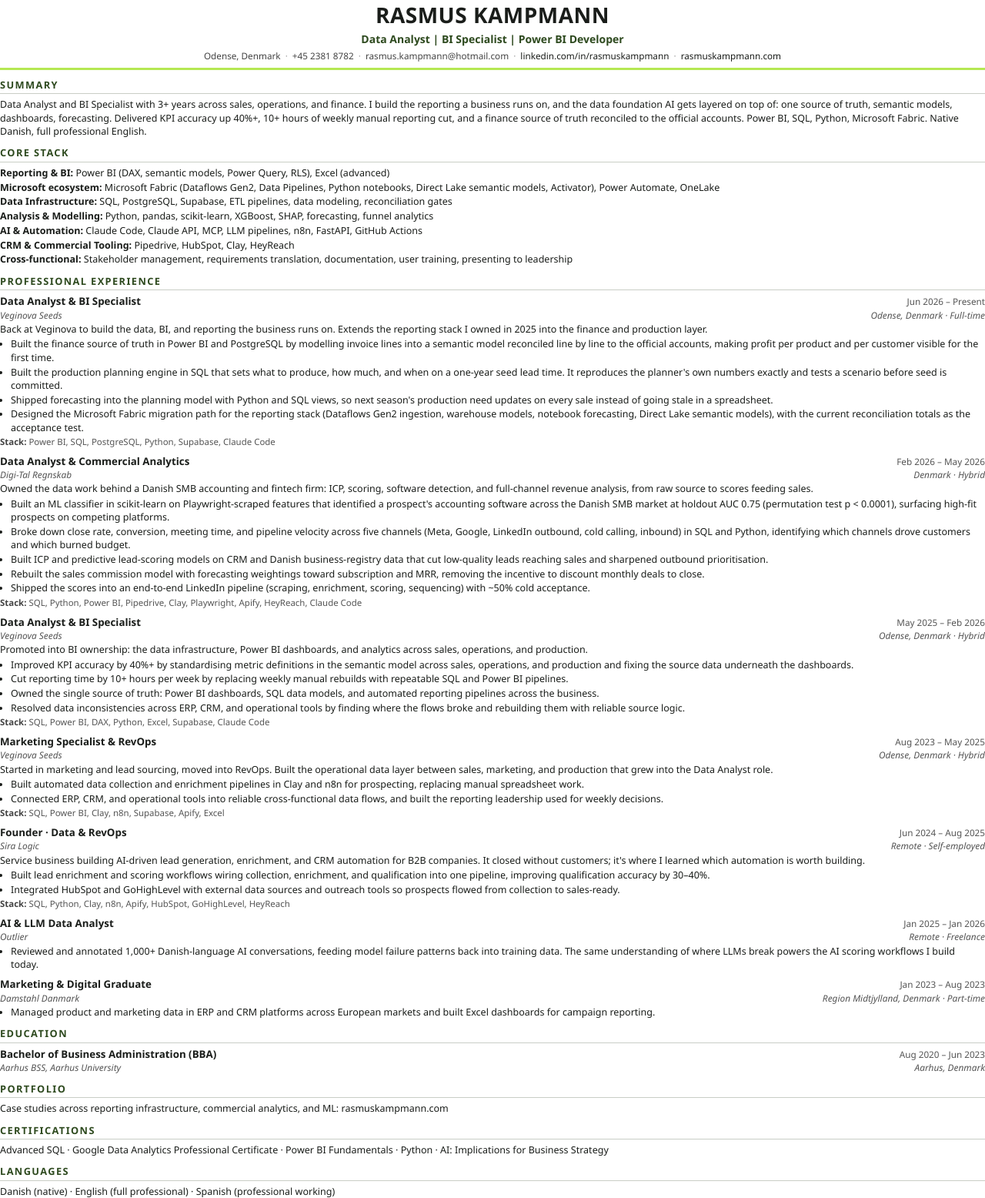
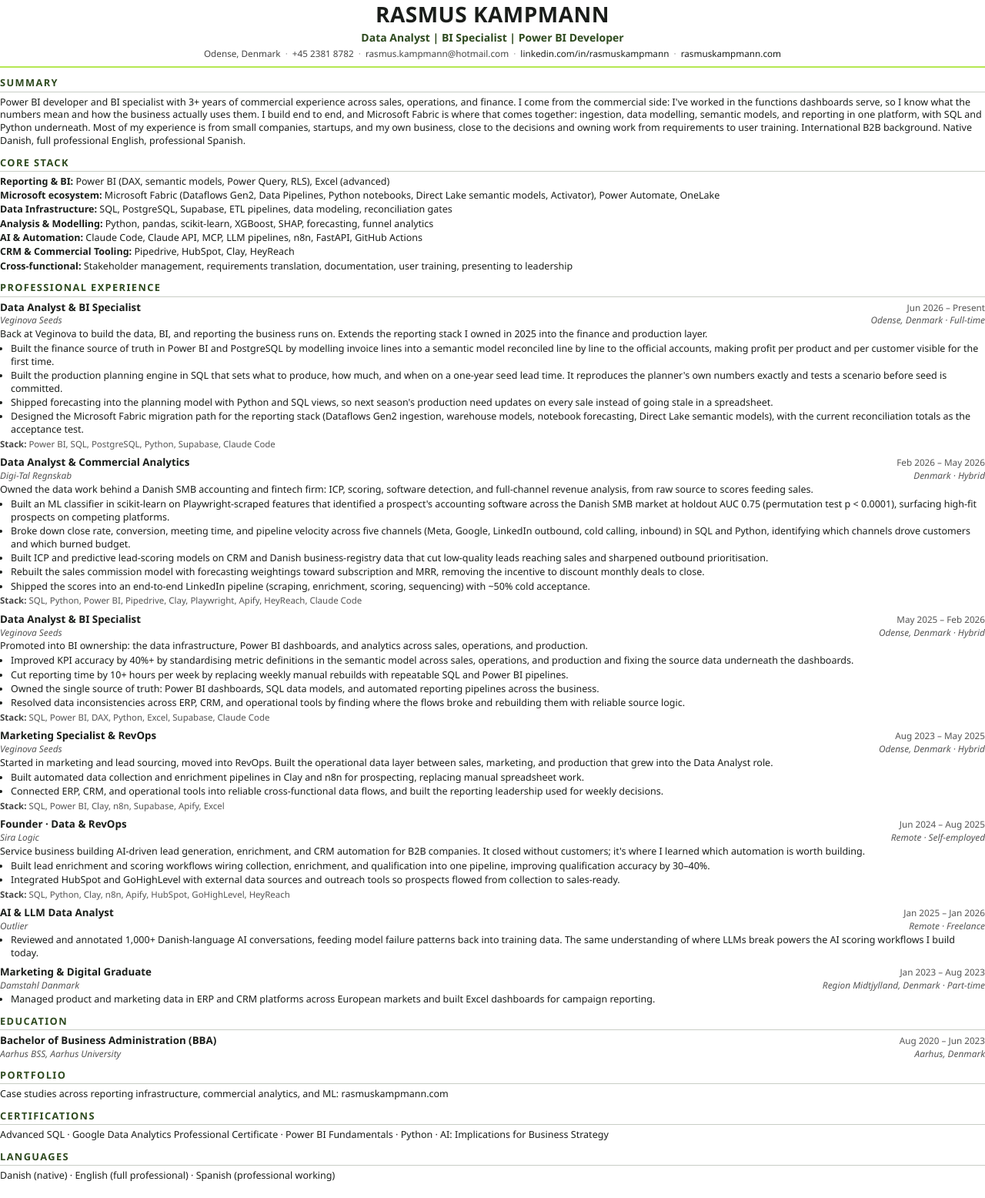
Before and after one commit to rasmuskampmann1998/rasmuskampmann.com, a Jekyll site: the page cv/rasmus-kampmann-cv.html, which Jekyll copies as it is, in a window 1280 px wide. Shown: the whole page at 77% size. Built offline with Jekyll 4.4.1, drawn with Linux system fonts in a browser that asks for light colours.

Commit message:
CV summary rewritten as professional bio; hotmail contact
Who-I-am summary replacing the results list: 3+ years of commercial
experience, Power BI developer/specialist identity, end-to-end
understanding on the Fabric platform, startup and small-company
background, international B2B. Contact switched to the hotmail address.

Co-Authored-By: Claude Fable 5 <noreply@anthropic.com>

```diff
--- a/cv/rasmus-kampmann-cv.html
+++ b/cv/rasmus-kampmann-cv.html
@@ -6,7 +6,7 @@
 <style>
   @page { size: A4; margin: 13mm 15mm 13mm 15mm; }
   * { margin: 0; padding: 0; box-sizing: border-box; }
-  html, body { font-family: "Segoe UI", Calibri, Arial, sans-serif; font-size: 9.4pt; line-height: 1.38; color: #1a1d1a; }
+  html, body { font-family: "Segoe UI", Calibri, Arial, sans-serif; font-size: 9.4pt; line-height: 1.34; color: #1a1d1a; }
   a { color: #1a1d1a; text-decoration: none; }
 
   .name { font-size: 21pt; font-weight: 700; letter-spacing: 0.5px; text-align: center; }
@@ -51,11 +51,13 @@
 
 <h2>Summary</h2>
 <p class="summary">
-Data Analyst and BI Specialist with 3+ years across sales, operations, and finance. I build the reporting a
-business runs on, and the data foundation AI gets layered on top of: one source of truth, semantic models,
-dashboards, forecasting. Delivered KPI accuracy up 40%+, 10+ hours of weekly manual reporting cut, and a finance
-source of truth reconciled to the official accounts. Power BI, SQL, Python, Microsoft Fabric. Native Danish,
-full professional English.
+Power BI developer and BI specialist with 3+ years of commercial experience across sales, operations, and
+finance. I come from the commercial side: I've worked in the functions dashboards serve, so I know what the
+numbers mean and how the business actually uses them. I build end to end, and Microsoft Fabric is where that
+comes together: ingestion, data modelling, semantic models, and reporting in one platform, with SQL and Python
+underneath. Most of my experience is from small companies, startups, and my own business, close to the
+decisions and owning work from requirements to user training. International B2B background. Native Danish,
+full professional English, professional Spanish.
 </p>
 
 <h2>Core Stack</h2>
```
Also changed, not shown: cv/rasmus-kampmann-cv-da.html (+8 -6 lines), 2 other files.
